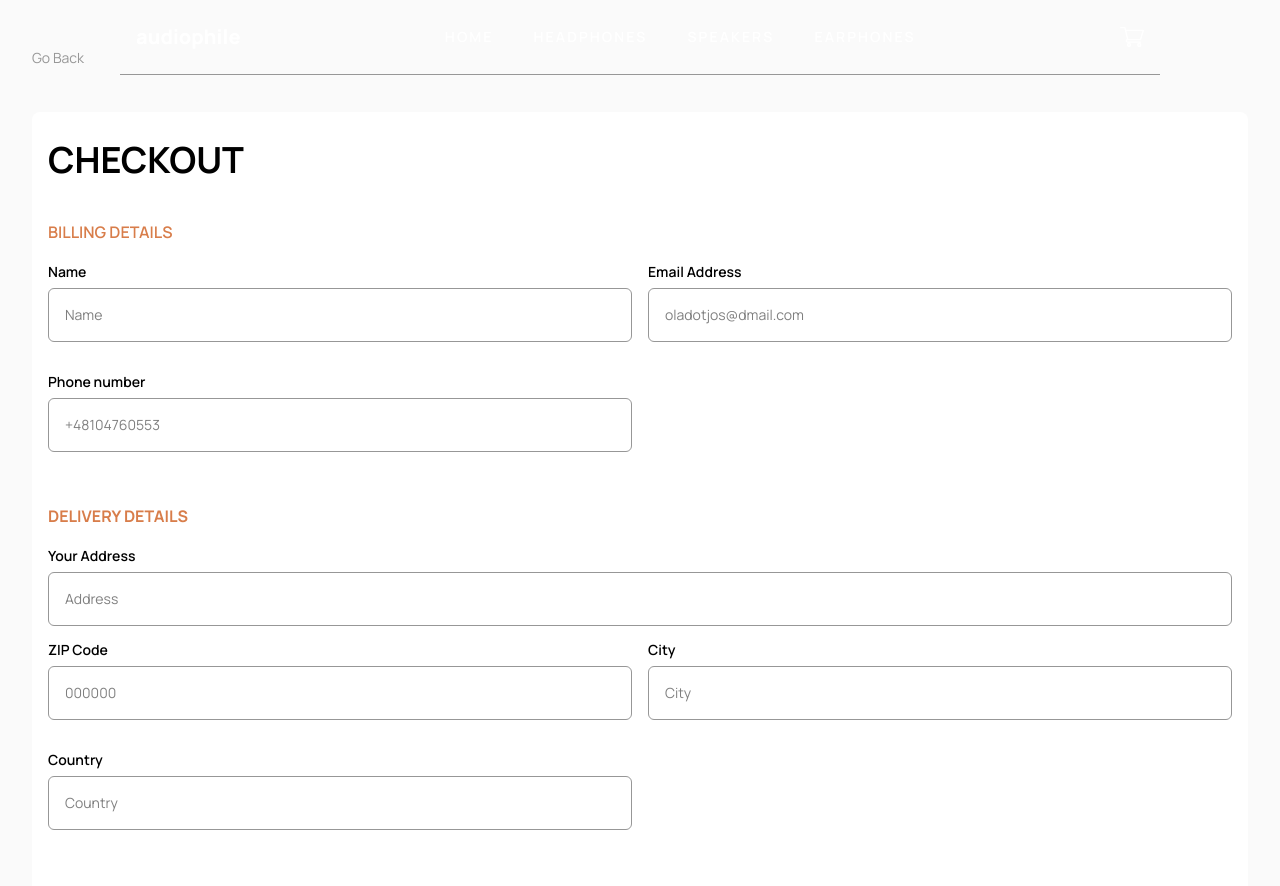
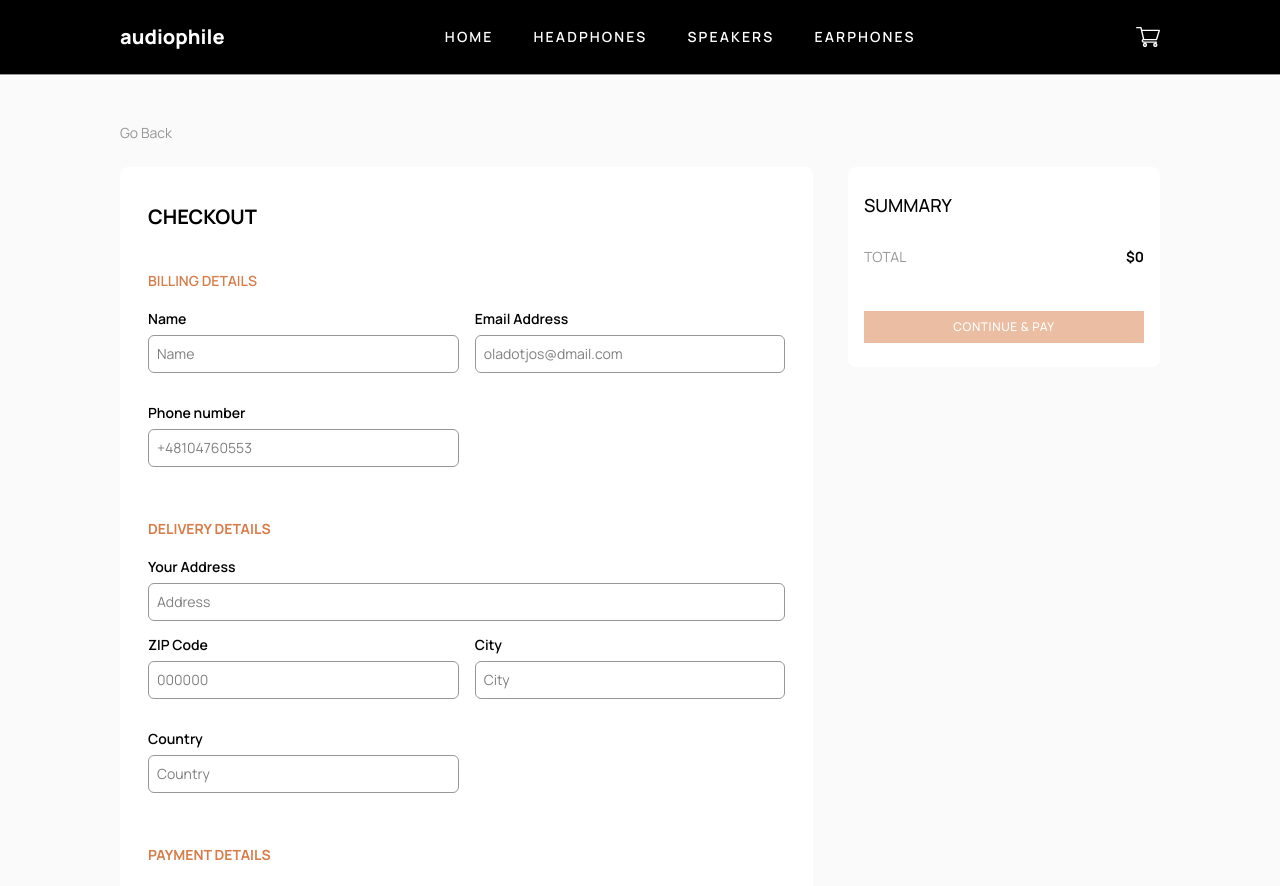
Before and after one commit to Dotjos/audiophile-ecommerce, a Next.js app: page /checkout in a window 1280 px wide. Shown: the top 886 px of the page. Built offline with nearby package versions, Linux system fonts and the light colour scheme.

Commit message:
UI-desktop-checkoutPage-dONE

```diff
--- a/src/app/Components.tsx
+++ b/src/app/Components.tsx
@@ -309,7 +309,7 @@ export const TextInput = forwardRef<HTMLInputElement, TextInputProps>(
           placeholder={placeholder}
           // Apply an error class if an error exists, providing visual feedback.
           className={`
-            border w-full p-2 rounded-md caret-BurntSienna-100 md:p-4
+            border w-full p-2 rounded-md caret-BurntSienna-100 md:p-4 lg:p-2
             focus:outline-2 focus:outline-offset-2 focus:outline-BurntSienna-100
             text-xs md:text-sm active:border-BurntSienna-100 hover:border-BurntSienna-100
             ${error ? 'border-red-500' : 'border-Gray-200'}
@@ -337,7 +337,7 @@ interface RadioButtonProps extends React.InputHTMLAttributes<HTMLInputElement>{
 export const RadioButton = forwardRef<HTMLInputElement, RadioButtonProps>(
   ({ id, label,value, ...props }, ref) => {
     return (
-        <label className="radio-box md:p-4 border border-Gray-200 active:border-BurntSienna-100 my-2 text-xs md:text-sm gap-x-4 flex items-center font-semibold rounded-md p-3" htmlFor={id}>
+        <label className="radio-box md:p-4 lg:p-2 border border-Gray-200 active:border-BurntSienna-100 my-2 text-xs md:text-sm gap-x-4 flex items-center font-semibold rounded-md p-3" htmlFor={id}>
         <input
           id={id}
           type='radio'
--- a/src/app/Components/Goback.tsx
+++ b/src/app/Components/Goback.tsx
@@ -1,8 +1,12 @@
 "use client";
 import { useRouter } from "next/navigation";
 
+interface GobackProps {
+  className?: string;
+}
 
-export function Goback() {
+
+export function Goback({ className }: GobackProps) {
     const router=useRouter();
     function handleBackNavigation(){
       if (typeof window !== 'undefined' && window.history.length > 1) {
@@ -13,7 +17,7 @@ export function Goback() {
       }
     }
     return (
-      <button onClick={handleBackNavigation} className="text-xs md:text-sm my-2 md:mb-6 lg:mb-11 text-Gray-200 hover:text-BurntSienna-100">
+      <button onClick={handleBackNavigation} className={`text-xs md:text-sm my-2 md:mb-6  ${className} text-Gray-200 hover:text-BurntSienna-100`}>
         Go Back
       </button>
     );
--- a/src/app/Components/Navbar.tsx
+++ b/src/app/Components/Navbar.tsx
@@ -12,7 +12,8 @@ export const Navbar = ({homePage}:NavbarProps)=>{
     const toggleMenu = useStore(state=> state.toggleMenu);
     const toggleCart = useStore(state => state.toggleCart);
     const pathname = usePathname()
-    const productDetail = pathname.includes('/productDetail')
+    const productDetailPage = pathname.includes('/productDetail')
+    const checkoutPage = pathname.includes('/checkout')
 
 
     function handleCartClick() {
@@ -21,7 +22,7 @@ export const Navbar = ({homePage}:NavbarProps)=>{
     }
 
     return(
-     <nav className={`flex absolute top-0 left-0 py-5 right-0 border-b-[1px] border-Gray-200 z-30 items-center text-PureWhite-100 justify-between ${productDetail?"bg-PureBlack-100 h-auto static lg:w-full lg:mx-0 px-30":"lg:mx-30 px-4"}`}>
+     <nav className={`flex absolute top-0 left-0 py-5 right-0 border-b-[1px] border-Gray-200 z-30 items-center text-PureWhite-100 justify-between ${(productDetailPage||checkoutPage)?"bg-PureBlack-100 h-auto static lg:w-full lg:mx-0 px-30":"lg:mx-30 px-4"}`}>
 
   <div onClick={toggleMenu} className='h-5 w-6 md:w-7 md:h-6 lg:hidden relative'>
   <Image
--- a/src/app/checkout/page.tsx
+++ b/src/app/checkout/page.tsx
@@ -47,12 +47,12 @@ const zipPattern = /^\d{5,6}$/;
 
   return (
     <>
-    <div className='p-4 md:py-10 md:px-8'>
+    <div className='p-4 md:py-10 md:px-8 lg:px-30'>
       <Goback/>
-      <form onSubmit={handleSubmit(onSubmit)}>
-        <div className='bg-PureWhite-100 rounded-lg px-4 py-5'>
-        <h1 className='text-2xl md:text-4xl my-2 md:mb-10 font-bold'>CHECKOUT</h1>
-        <h2 className='text-xs md:text-base md:my-4 font-semibold text-BurntSienna-100 '>BILLING DETAILS</h2>
+      <form onSubmit={handleSubmit(onSubmit)} className="lg:flex lg:justify-between">
+        <div className='bg-PureWhite-100 lg:px-7 lg:py-7 rounded-lg px-4 py-5 lg:w-6/9'>
+        <h1 className='text-2xl md:text-4xl lg:text-xl my-2 md:mb-10 font-bold'>CHECKOUT</h1>
+        <h2 className='text-xs md:text-base lg:text-sm md:my-4 font-semibold text-BurntSienna-100 '>BILLING DETAILS</h2>
 
        <div className="grid grid-cols-1 md:grid-cols-2 gap-4">
         <TextInput text='Name' id="name" className='' placeholder='Name' error={errors.name}
@@ -85,7 +85,7 @@ const zipPattern = /^\d{5,6}$/;
         })}/>
         </div>
 
-      <h2 className='text-xs font-semibold md:text-base md:font-bold text-BurntSienna-100 mt-3 md:mt-10 md:mb-4 uppercase'>Delivery details</h2>
+      <h2 className='text-xs font-semibold md:text-base md:font-bold lg:text-sm text-BurntSienna-100 mt-3 md:mt-10 md:mb-4 uppercase'>Delivery details</h2>
          <TextInput text='Your Address' id="address" className='' error={errors.address} placeholder='Address'
          {...register("address",{required:true})}/>
          <div className="grid grid-cols-1 md:grid-cols-2 gap-4">
@@ -102,9 +102,9 @@ const zipPattern = /^\d{5,6}$/;
          </div>
 
 
-         <h2 className='text-xs font-semibold md:text-base md:font-bold text-BurntSienna-100 mt-3 md:mt-10 md:mb-4 uppercase'>Payment details</h2>
+         <h2 className='text-xs font-semibold md:text-base lg:text-sm md:font-bold text-BurntSienna-100 mt-3 md:mt-10 md:mb-4 uppercase'>Payment details</h2>
          <div className=' flex flex-col md:flex-row md:items-start justify-between'>
-            <span className='text-xs md:text-base font-semibold my-3 '>Payment Method</span>
+            <span className='text-xs md:text-base font-semibold my-3 lg:text-sm'>Payment Method</span>
             <div className="md:w-1/2 md:flex md:flex-col md:gap-1">
             <RadioButton id='e-Money' value="e-Money" label='e-Money' {...register("paymentMethod",{required:true})}/>
             <RadioButton id='Cash-on-Delivery' value="Cash on Delivery" label='Cash on Delivery' {...register("paymentMethod",{required:true})}/>
@@ -137,8 +137,8 @@ const zipPattern = /^\d{5,6}$/;
 
       </div>
 
-        <div className='bg-white px-4 py-6 flex flex-col gap-5 rounded-lg mt-4'>
-          <h1 className="text-2xl uppercase md:font-medium">Summary</h1>
+        <div className='bg-PureWhite-100 lg:w-3/10 lg:mt-0 lg:h-fit px-4 py-6 flex flex-col gap-5 rounded-lg mt-4'>
+          <h1 className="text-2xl lg:text-lg uppercase md:font-medium">Summary</h1>
 
           {cartItems.map((item)=>(
             <SummaryItem product={item} key={item.id}/>)
@@ -150,7 +150,7 @@ const zipPattern = /^\d{5,6}$/;
           </div>
           <Button
             text= "CONTINUE & PAY"
-            className={`w-full md:py-4 mt-4 ${!isValid ? 'opacity-50 cursor-not-allowed' : ''}`}
+            className={`w-full md:py-4 mt-4 lg:py-2 ${!isValid ? 'opacity-50 cursor-not-allowed' : ''}`}
             type="submit"
              />
         </div>
--- a/src/app/productDetail/[id]/page.tsx
+++ b/src/app/productDetail/[id]/page.tsx
@@ -3,7 +3,6 @@ import AddToCartSection from "@/app/Components/AddToCartSection";
 import { Goback } from "@/app/Components/Goback";
 import { getProductById,getRandomProducts } from "@/app/lib/products";
 import { formatPrice } from "@/app/utils";
-import Image from "next/image";
 import { notFound } from 'next/navigation';
 
 
@@ -28,7 +27,7 @@ export default async function Page({ params }: PageProps) {
 
   return (
     <div className="px-4 py-2 md:px-8 md:py-6 lg:px-30 lg:py-13">
-      <Goback />
+      <Goback className="lg:mb-11"/>
       <div>
         <div className="md:flex md:justify-between">
         <ProductImage src={product?.image || ''} wrapperStyle="md:w-1/3 lg:w-4/9 md:h-100 lg:h-90" className=" md:h-auto" alt={product?.name || 'Product Image'} />
```
